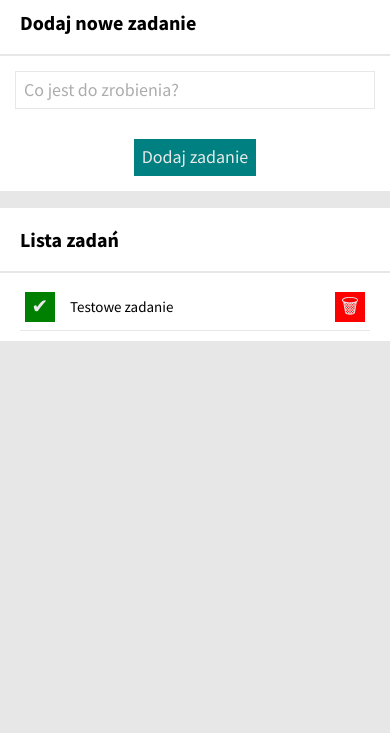
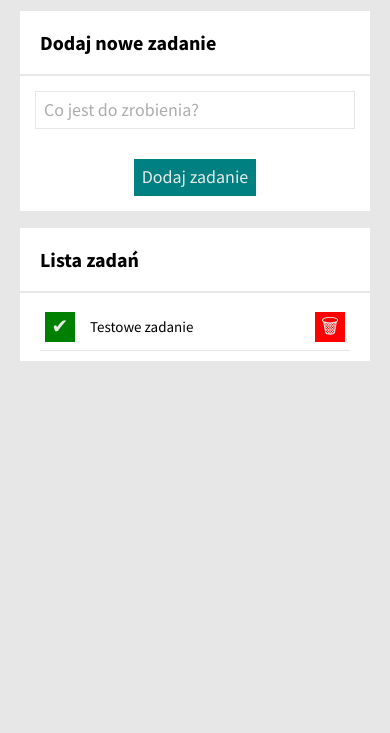
Before and after one commit to jaqbmucha/task_list, a plain HTML site: page index.html in a window 390 px wide. Shown: the part 111-844 px from the top of the page. Drawn offline with nearby package versions, Linux system fonts and the light colour scheme.

Commit message:
added padding and changed media queries values

```diff
--- a/css/style.css
+++ b/css/style.css
@@ -10,6 +10,7 @@ html {
     max-width: 900px;
     margin: auto;
     background-color: #e7e7e7;
+    padding: 20px;
 }
 .titleText{
     font-family: 'Source Sans Pro', sans-serif;
@@ -51,7 +52,7 @@ html {
 .taskHeader__addTask--submit{
     flex: 0 1 auto;
 }
-@media (max-width: 400px) {
+@media (max-width: 450px) {
     .taskHeader__addTask--submit {
         display: flex;
         justify-content: center;
```
